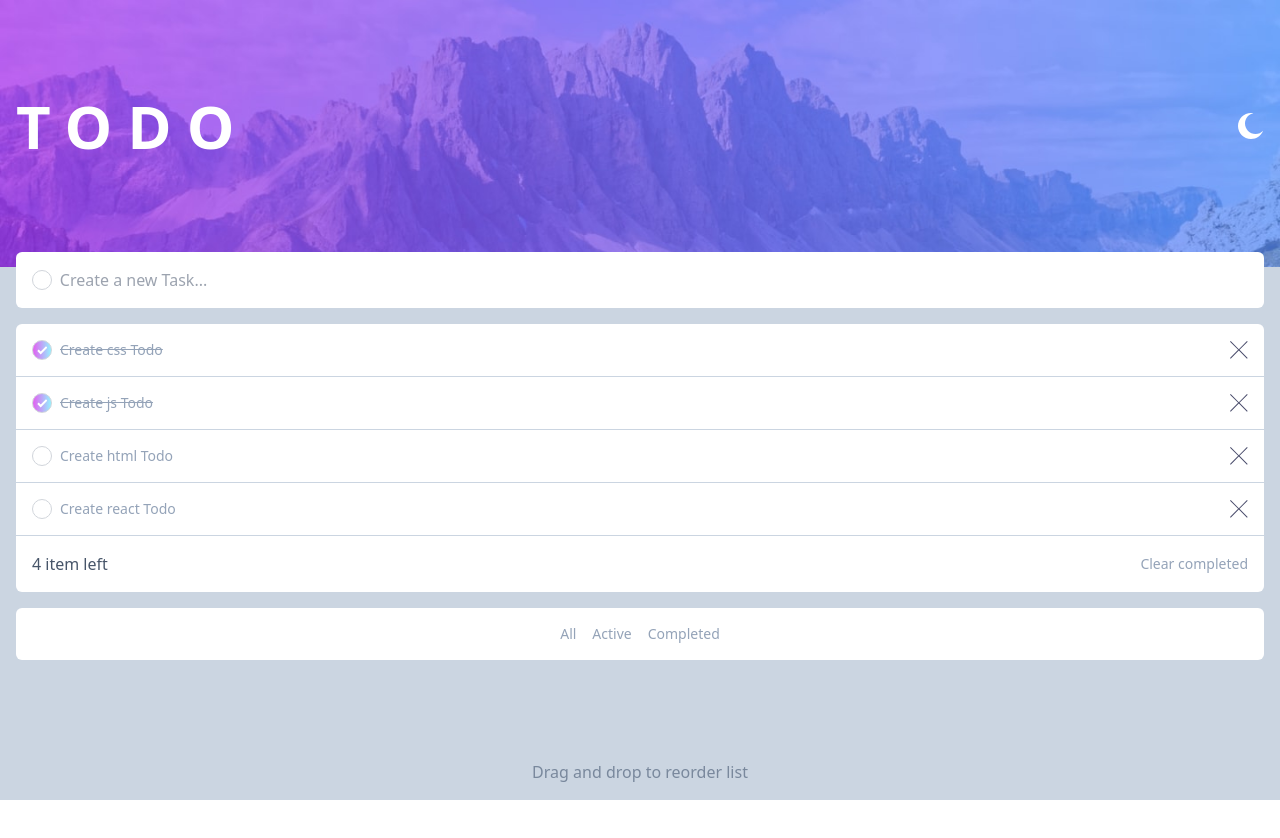
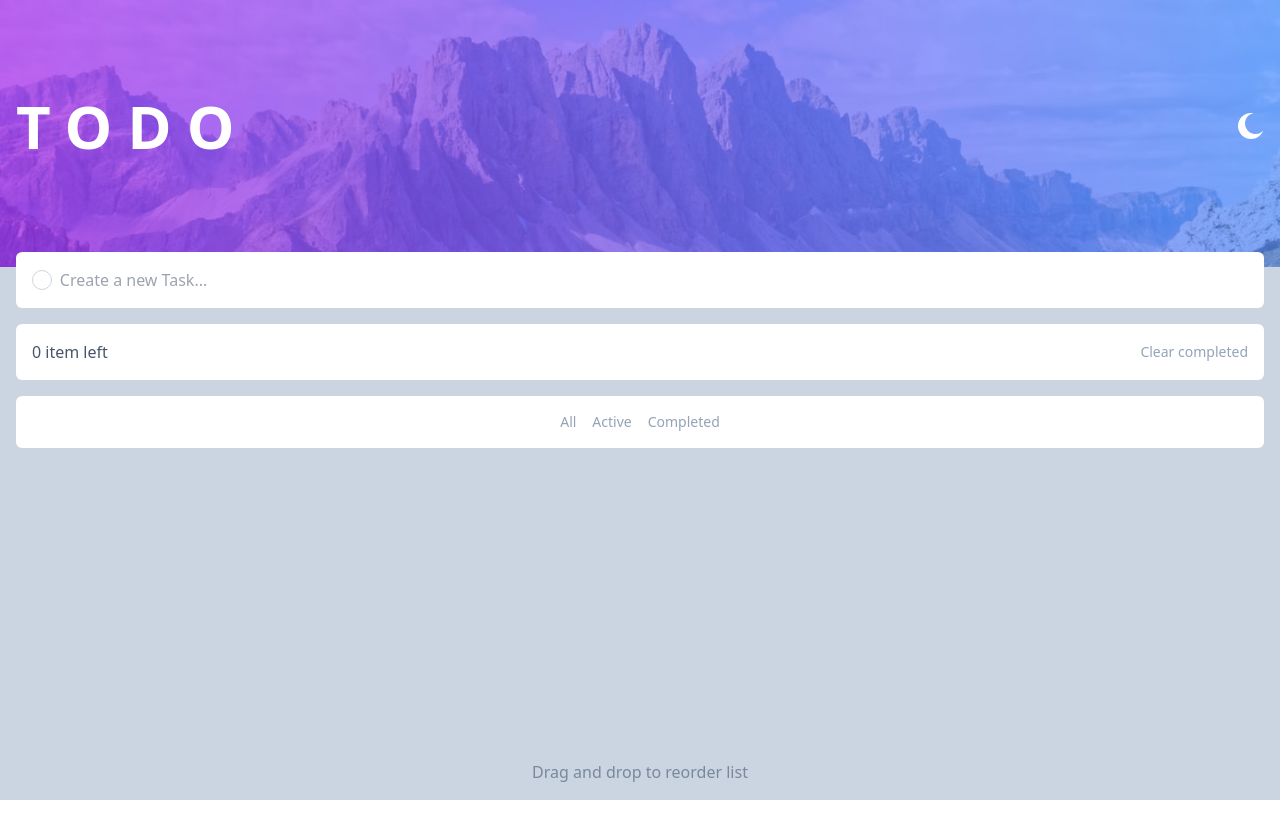
Before and after one commit to PandaDesigner/react-todo-frontend-mentor, a React (Vite) app: page / in a window 1280 px wide. Shown: the top 838 px of the page. Built offline with nearby package versions, Linux system fonts and the light colour scheme.

Commit message:
[prfmaestre] add localStorage Todo

```diff
--- a/src/App.jsx
+++ b/src/App.jsx
@@ -8,12 +8,9 @@ import {
 } from "./components/UI";
 import { Task } from "./Models/newTask";
 
-const initialStateTodo = [
-  new Task("Create css Todo", true),
-  new Task("Create js Todo", true),
-  new Task("Create html Todo"),
-  new Task("Create react Todo"),
-];
+const initialStateTodo = localStorage.todos
+  ? JSON.parse(localStorage.todos)
+  : [];
 const inicalStateTheme = localStorage.theme === "dark";
 
 function App() {
@@ -27,6 +24,7 @@ function App() {
     const newTodo = new Task(title);
     setTodos([...todos, newTodo]);
     setTodosFilter([...todos, newTodo]);
+    localStorage.setItem("todos", JSON.stringify([...todos, newTodo]));
   };
   const handlerUpdateTodo = (id, action = false) => {
     const newTodos = todos.map((todo) => {
@@ -37,18 +35,21 @@ function App() {
       return todo;
     });
     setTodos(newTodos);
+    localStorage.setItem("todos", JSON.stringify(newTodos));
     setTodosFilter(newTodos);
   };
 
   const handlerRevomeTodo = (id) => {
     const newTodoRemove = todos.filter((item) => item.id !== id);
     setTodos(newTodoRemove);
+    localStorage.setItem("todos", JSON.stringify(newTodoRemove));
     setTodosFilter(todos);
   };
 
   const handlerDeleteTodo = () => {
     const newTodoDelete = todos.filter(({ complete }) => complete !== true);
     setTodos(newTodoDelete);
+    localStorage.setItem("todos", JSON.stringify(newTodoDelete));
     setTodosFilter(todos);
   };
 
```
